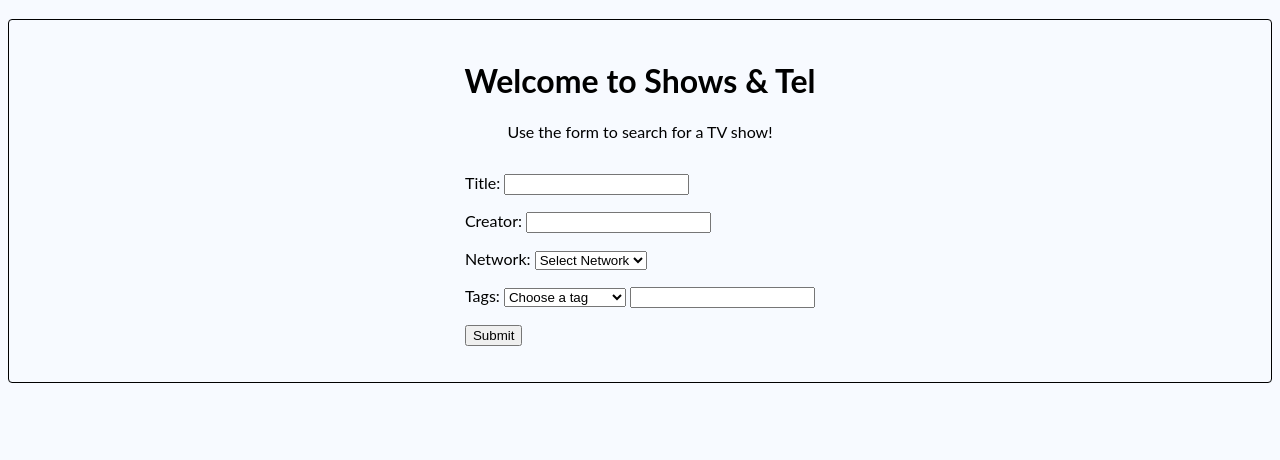
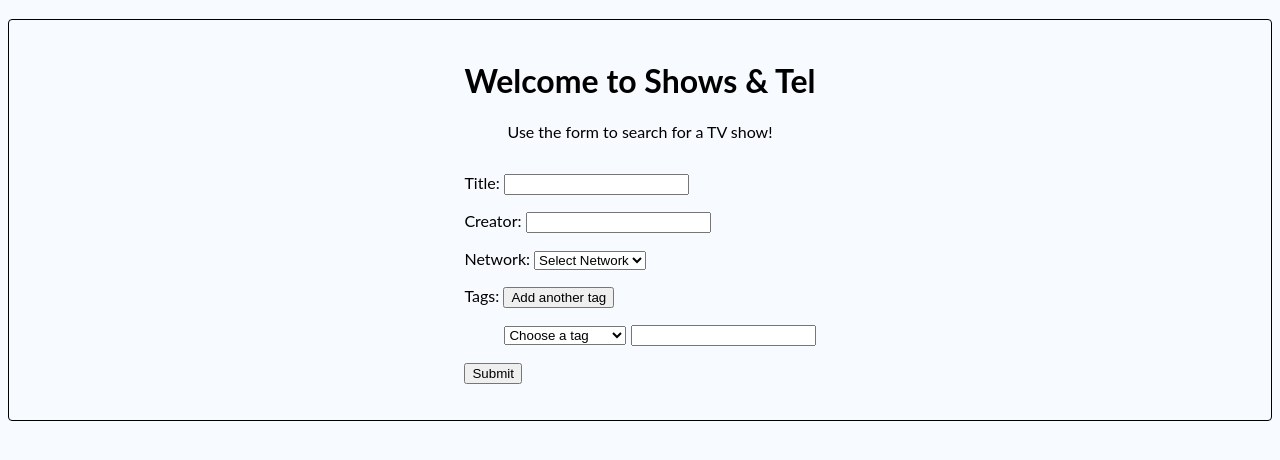
Before and after one commit to chloeymoon/cs304-shows-and-tel, a Flask app: page / in a window 1280 px wide. Shown: the part 45-505 px from the top of the page. Run offline with Flask 2, Linux system fonts and the light colour scheme; data that the repository does not hold is empty; some libraries are stand-ins or nearby versions.

Commit message:
add frontend js to add new tag input in search on button click

```diff
--- a/templates/home.html
+++ b/templates/home.html
@@ -36,7 +36,12 @@
                         </select>
                     </label></p>
 
-                    <p><label for="tags">Tags:
+                    <p><label for="tags">Tags:</label>
+                    <button type="button" id="add-tag" name="tag-arg">
+                        Add another tag
+                    </button>
+                    <ul id="tags-list">
+                        <div class=tag-input>
                             <select id="tags" name="tags">
                                 <option>Choose a tag</option>
                                 <option>Genre</option>
@@ -45,13 +50,25 @@
                                 <option>Length</option>
                                 <option>Type</option>
                             </select>
-                    </label>
                             <label for="tag-arg">
                                 <input type="text" id="tag-arg" name="tag-arg"/>
-                    </label></p>
+                            </label>
+                        </div>
+                    </ul>
                     <p><button type="submit">Submit</button></p>
                 </div>
             </form>
         </div>
     </div>
 {% endblock %}
+
+<script src="//ajax.googleapis.com/ajax/libs/jquery/1.11.2/jquery.min.js" ></script>
+<script>
+/* global $ */
+
+$("#add-tag").on("click", function (event) {
+    $("<ul>").append($(".tag-input"));
+    console.log("Adding another tag input");
+});
+
+</script>
```
Also changed, not shown: static/eventHandlers.js (added, +7 -0 lines). Lines whose indentation alone changed are shown as unchanged.
